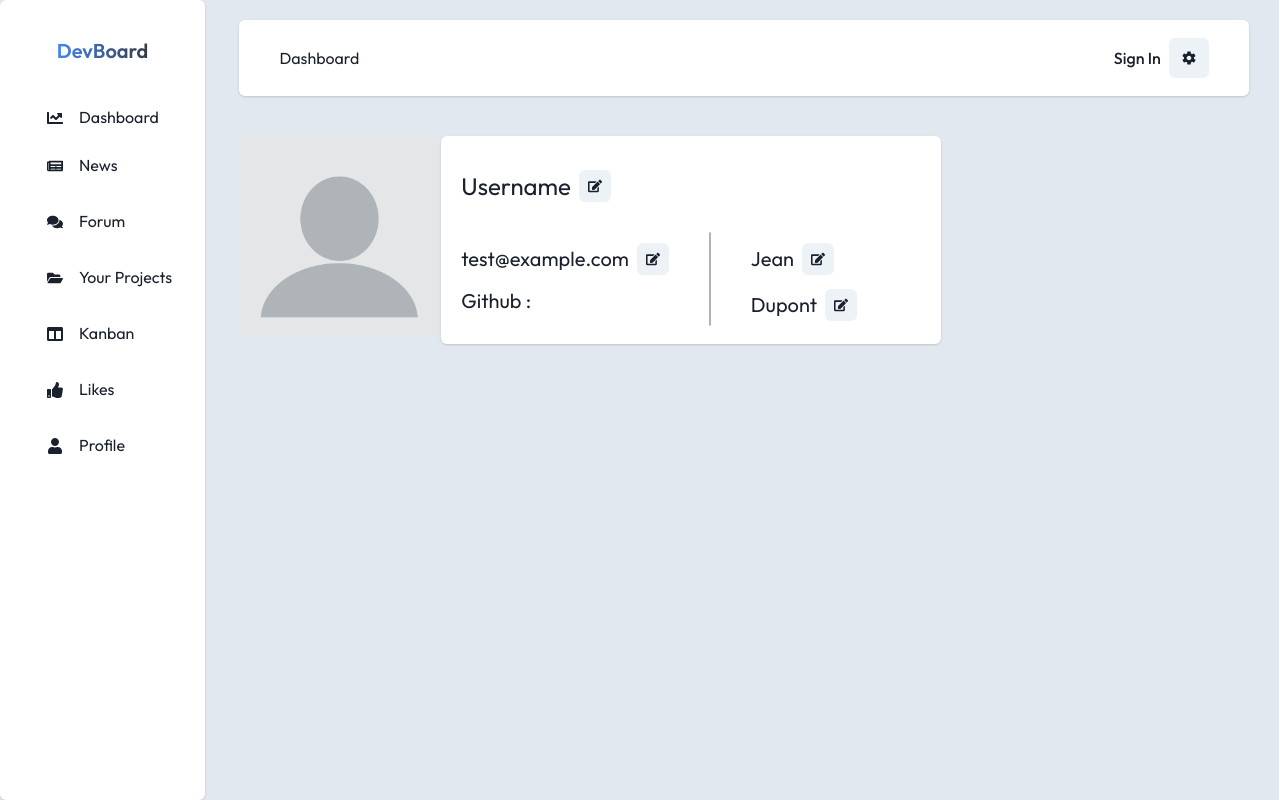
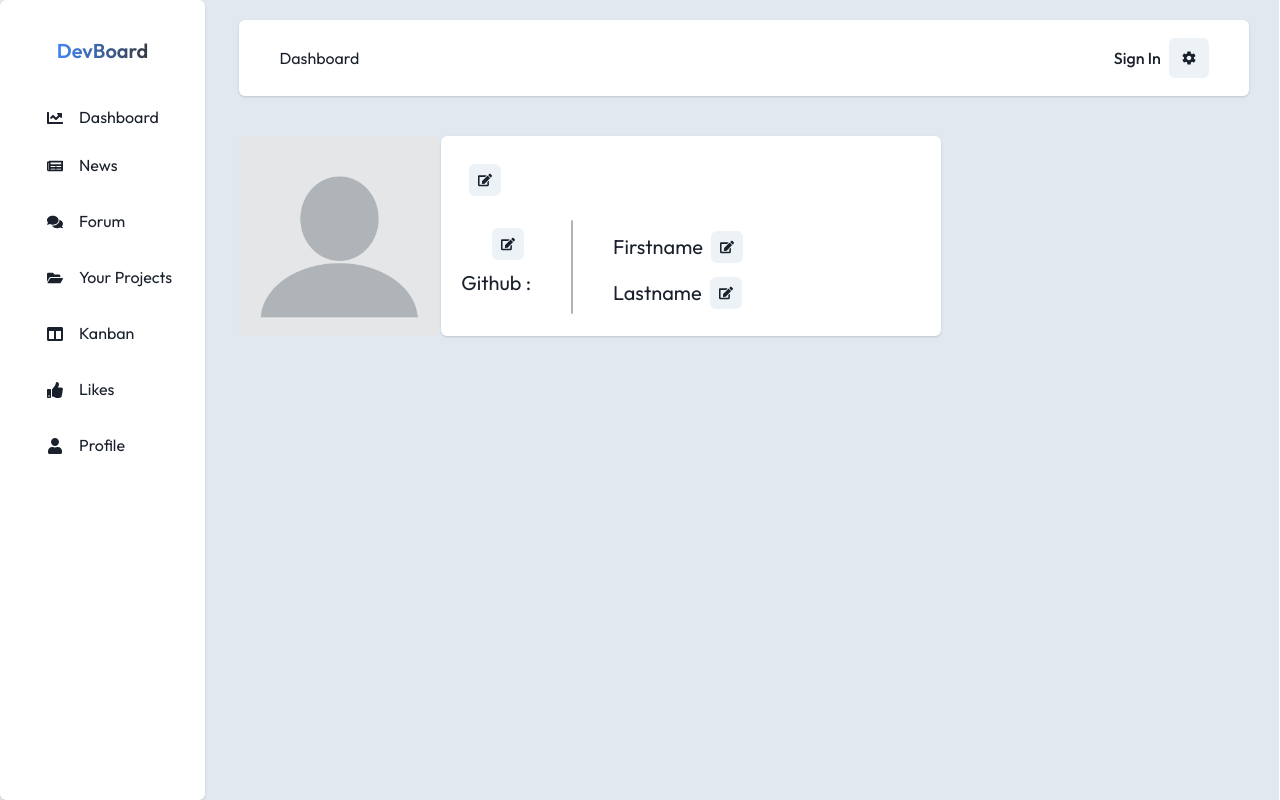
Before and after one commit to TessFanny/devBoard, a React (Vite) app in the folder DevBoard/: page /profile in a window 1280 px wide. Built offline with nearby package versions, Linux system fonts and the light colour scheme.

Commit message:
state persisting in localstarage with ReduxPersist

```diff
--- a/DevBoard/package.json
+++ b/DevBoard/package.json
@@ -23,6 +23,7 @@
     "react-loading": "^2.0.3",
     "react-redux": "^8.0.5",
     "react-router-dom": "^6.8.1",
+    "redux-persist": "^6.0.0",
     "sass": "^1.58.2"
   },
   "devDependencies": {
--- a/DevBoard/src/components/Login/Login.jsx
+++ b/DevBoard/src/components/Login/Login.jsx
@@ -15,7 +15,7 @@ import PasswordInput from './Password/Password'; // Importing a custom component
 function Login() {
   // Use the useDispatch and useSelector hooks to access the store and dispatch actions
   const dispatch = useDispatch();
-  const user = useSelector((state) => state.user.user);
+  const user = useSelector((state) => state.login.user);
   const { email, password } = user;
 
   // Create state variables for email and password validation
--- a/DevBoard/src/components/Login/Password/Password.jsx
+++ b/DevBoard/src/components/Login/Password/Password.jsx
@@ -13,7 +13,7 @@ function PasswordInput() {
   const handleClick = () => setShow(!show);
 
   // retrieve the password from the Redux store using the 'useSelector' hook
-  const password = useSelector((state) => state.user.password);
+  const password = useSelector((state) => state.login.password);
 
   // retrieve the 'dispatch' function from the Redux store using the 'useDispatch' hook
   const dispatch = useDispatch();
--- a/DevBoard/src/components/Profile/Email/Email.jsx
+++ b/DevBoard/src/components/Profile/Email/Email.jsx
@@ -1,9 +1,11 @@
+import { useDispatch, useSelector } from 'react-redux'; // Importing two hooks from Redux
 import { Flex, Box, Text, Image, Editable, EditablePreview, Input, EditableInput, useEditableControls, IconButton, ButtonGroup } from "@chakra-ui/react";
 import { FaEdit, FaCheck, FaWindowClose } from "react-icons/fa";
 import img from "../../../assets/profile.png";
 
 function Email() {
 
+  const { email } = useSelector((state) => state.login.user);
     function EditableControls() {
         const {
           isEditing,
@@ -28,7 +30,7 @@ function Email() {
             display="flex"
             alignItems="center"
             justifyContent="space-around"
-            defaultValue='test@example.com'
+            defaultValue={email}
             fontSize='xl'
             isPreviewFocusable={false}
             mt="2"
--- a/DevBoard/src/components/Profile/Firstname/Firstname.jsx
+++ b/DevBoard/src/components/Profile/Firstname/Firstname.jsx
@@ -1,9 +1,11 @@
+import { useDispatch, useSelector } from 'react-redux'; // Importing two hooks from Redux
 import { Flex, Box, Text, Image, Editable, EditablePreview, Input, EditableInput, useEditableControls, IconButton, ButtonGroup } from "@chakra-ui/react";
 import { FaEdit, FaCheck, FaWindowClose } from "react-icons/fa";
 import img from "../../../assets/profile.png";
 
 function Firstname() {
 
+    const { firstname } = useSelector((state) => state.login.user);
     function EditableControls() {
         const {
           isEditing,
@@ -28,7 +30,7 @@ function Firstname() {
             display="flex"
             alignItems="center"
             justifyContent="space-around"
-            defaultValue='Jean'
+            defaultValue={firstname}
             placeholder="Firstname"
             fontSize='xl'
             isPreviewFocusable={false}
--- a/DevBoard/src/components/Profile/Github/Github.jsx
+++ b/DevBoard/src/components/Profile/Github/Github.jsx
@@ -1,3 +1,4 @@
+import { useDispatch, useSelector } from 'react-redux'; // Importing two hooks from Redux
 import { Flex, Box, Text, Image, Editable, EditablePreview, Input, EditableInput, useEditableControls, IconButton, ButtonGroup } from "@chakra-ui/react";
 import { FaEdit, FaCheck, FaWindowClose } from "react-icons/fa";
 import img from "../../../assets/profile.png";
--- a/DevBoard/src/components/Profile/Lastname/Lastname.jsx
+++ b/DevBoard/src/components/Profile/Lastname/Lastname.jsx
@@ -1,9 +1,11 @@
+import { useDispatch, useSelector } from 'react-redux'; // Importing two hooks from Redux
 import { Flex, Box, Text, Image, Editable, EditablePreview, Input, EditableInput, useEditableControls, IconButton, ButtonGroup } from "@chakra-ui/react";
 import { FaEdit, FaCheck, FaWindowClose } from "react-icons/fa";
 import img from "../../../assets/profile.png";
 
 function Lastname() {
 
+    const { lastname } = useSelector((state) => state.login.user);
     function EditableControls() {
         const {
           isEditing,
@@ -28,7 +30,7 @@ function Lastname() {
             display="flex"
             alignItems="center"
             justifyContent="space-around"
-            defaultValue='Dupont'
+            defaultValue={lastname}
             placeholder="Lastname"
             fontSize='xl'
             isPreviewFocusable={false}
--- a/DevBoard/src/components/Profile/Username/Username.jsx
+++ b/DevBoard/src/components/Profile/Username/Username.jsx
@@ -1,9 +1,11 @@
+import { useDispatch, useSelector } from 'react-redux'; // Importing two hooks from Redux
 import { Flex, Box, Text, Image, Editable, EditablePreview, Input, EditableInput, useEditableControls, IconButton, ButtonGroup } from "@chakra-ui/react";
 import { FaEdit, FaCheck, FaWindowClose } from "react-icons/fa";
 import img from "../../../assets/profile.png";
 
 function Username() {
 
+    const { username } = useSelector((state) => state.login.user);
     function EditableControls() {
         const {
           isEditing,
@@ -28,7 +30,7 @@ function Username() {
             display="flex"
             alignItems="center"
             justifyContent="space-around"
-            defaultValue='Username'
+            defaultValue={username}
             fontSize='2xl'
             isPreviewFocusable={false}
             mt="2"
--- a/DevBoard/src/main.jsx
+++ b/DevBoard/src/main.jsx
@@ -2,7 +2,8 @@ import React from 'react';
 import { ChakraProvider } from '@chakra-ui/react';
 import ReactDOM from 'react-dom/client';
 import { Provider } from 'react-redux';
-import store from './store/store';
+import { PersistGate } from 'redux-persist/integration/react';
+import { store, persistor } from './store/store';
 import App from './components/App/App';
 import { BrowserRouter } from 'react-router-dom';
 import './index.css';
@@ -11,9 +12,11 @@ const rootElement = document.getElementById('root');
 ReactDOM.createRoot(rootElement).render(
   <BrowserRouter>
   <Provider store={store}>
+  <PersistGate loading={null} persistor={persistor}>
     <ChakraProvider>
       <App />
     </ChakraProvider>
+    </PersistGate>
   </Provider>
   </BrowserRouter>,
 );
--- /dev/null
+++ b/DevBoard/src/store/persistConfig.js
@@ -0,0 +1,14 @@
+import { persistReducer } from 'redux-persist';
+import storage from 'redux-persist/lib/storage';
+
+import { loginSlice } from '../features/user/user';
+
+const loginPersistConfig = {
+  key: 'login',
+  storage,
+  whitelist: ['user'], // only saving user state on the redux toolkit store
+};
+
+const persistedLoginReducer = persistReducer(loginPersistConfig, loginSlice.reducer);
+
+export { persistedLoginReducer };
--- a/DevBoard/src/store/store.js
+++ b/DevBoard/src/store/store.js
@@ -1,18 +1,27 @@
-// Import the `configureStore` function from the `@reduxjs/toolkit` library
-import { configureStore } from '@reduxjs/toolkit';
+import { combineReducers, configureStore } from '@reduxjs/toolkit';
+import { persistStore, persistReducer } from 'redux-persist';
+import storage from 'redux-persist/lib/storage';
 
-// Import the `userReducer` from the `../features/user/user` file
-import userReducer from '../features/user/user';
-import registerReducer from '../features/register/register'
+import { persistedLoginReducer } from './persistConfig';
+import registerReducer from '../features/register/register';
 
-// Use `configureStore` to create a Redux store,
-// passing in the `userReducer` as the reducer for the `user` slice
-const store = configureStore({
-  reducer: {
-    user: userReducer,
-    register: registerReducer,
-  },
+const rootReducer = combineReducers({
+  login: persistedLoginReducer,
+  register: registerReducer,
 });
 
-// Export the created store so that it can be used in the app
-export default store;
+const persistConfig = {
+  key: 'root',
+  storage,
+  whitelist: ['login'],
+};
+
+const persistedReducer = persistReducer(persistConfig, rootReducer);
+
+const store = configureStore({
+  reducer: persistedReducer,
+});
+
+const persistor = persistStore(store);
+
+export { store, persistor };
```
Also changed, not shown: 1 other file (tests, documents, lock files or other folders).
